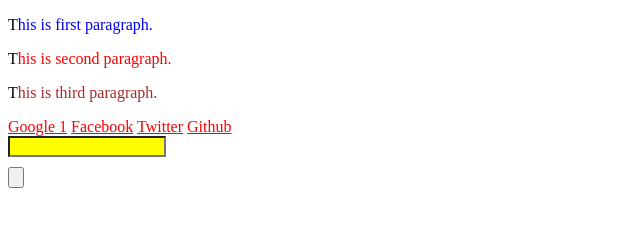
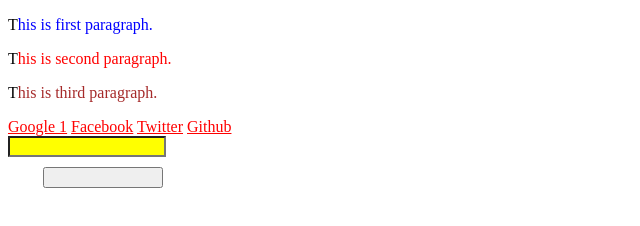
Before and after one commit to AayanTiwari/220258_Aayan, a plain HTML site: page index.html in a window 1280 px wide. Shown: the whole page, without its empty margins (0-640 px from the left). Drawn offline with Linux system fonts and the light colour scheme.

Commit message:
Button styling

```diff
--- a/style.css
+++ b/style.css
@@ -28,3 +28,8 @@ input[type="text"]{
     margin-bottom: 10px;
     background-color: yellow;
 }
+input[type="button"]{
+    width: 120px;
+    margin-left: 35px;
+    display: block;
+}
```
